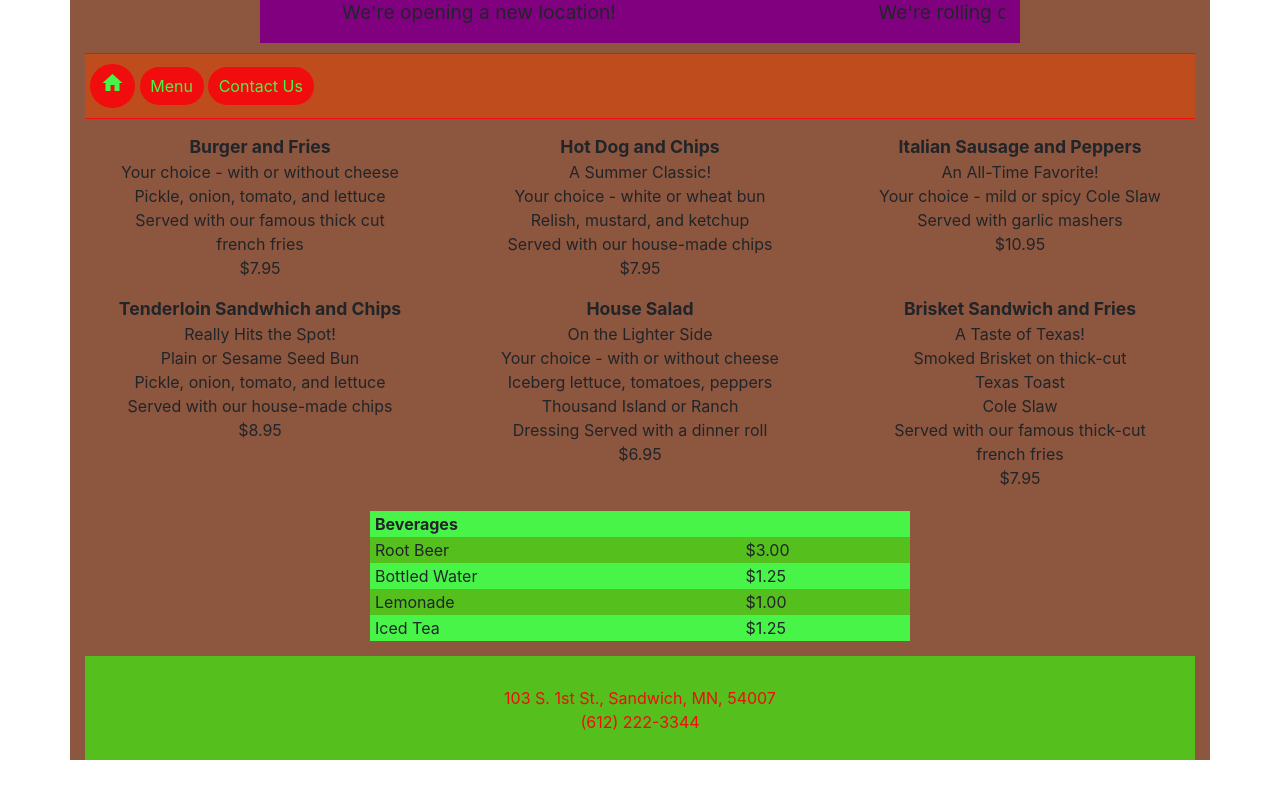
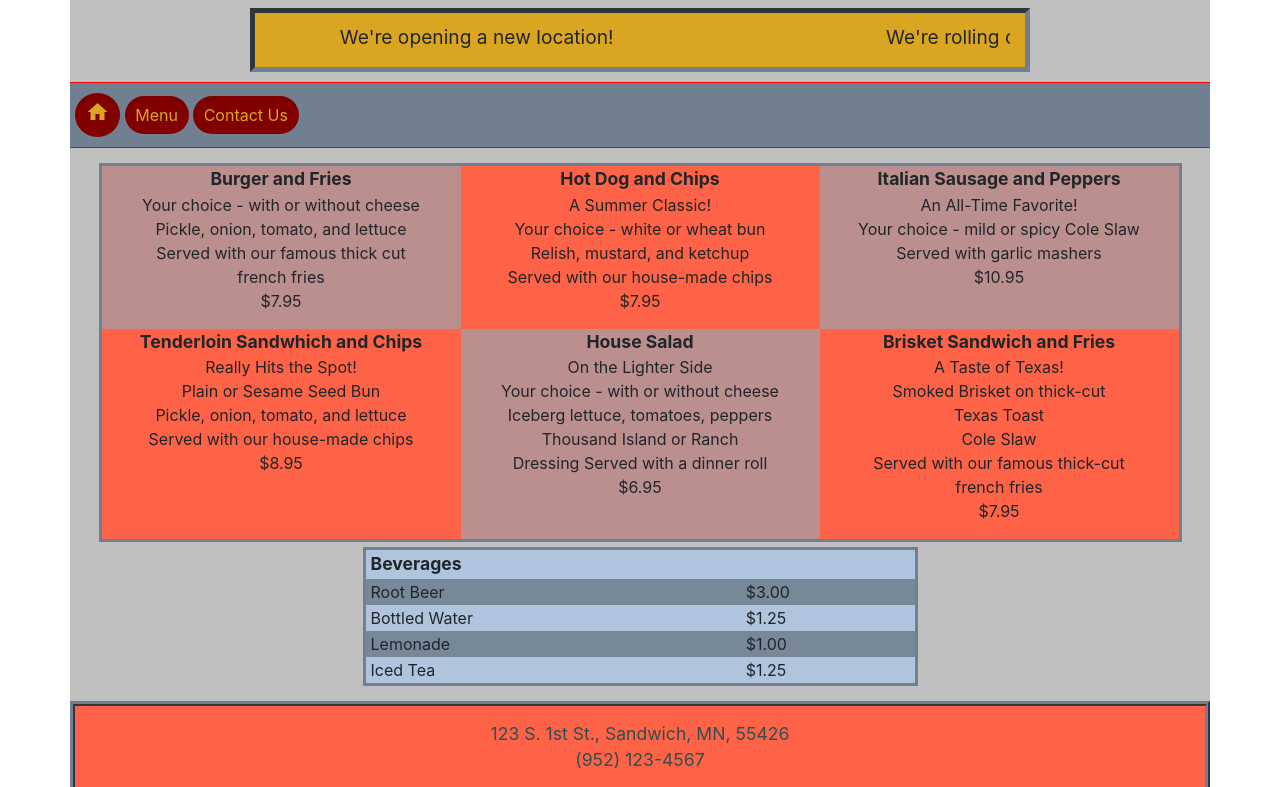
Before and after one commit to jnwhite/Gen10WebDevCourse, a plain HTML site: page restaurantSite3/menu.html in a window 1280 px wide. Shown: the part 177-964 px from the top of the page. Drawn offline with nearby package versions, Linux system fonts and the light colour scheme; a web font is replaced by a local one.

Commit message:
homework update

```diff
--- a/restaurantSite3/contactus.html
+++ b/restaurantSite3/contactus.html
@@ -2,7 +2,7 @@
 <!--
 Name: Jake White
 Date Created: 07/09/2019
-Last Revision: 07/22/2019
+Last Revision: 07/24/2019
 -->
 <html lang="eng">
 	<head>
@@ -11,8 +11,9 @@ Last Revision: 07/22/2019
 		<meta charset="utf-8">
 		<meta name="viewport" content="width=device-width, initial-scale=1, shrink-to-fit=no">
 
-		<!-- Bootstrap CDN copied from https://getbootstrap.com/docs/4.1/getting-started/introduction/ -->
 		<link rel="stylesheet" href="https://stackpath.bootstrapcdn.com/bootstrap/4.1.3/css/bootstrap.min.css" integrity="sha384-MCw98/SFnGE8fJT3GXwEOngsV7Zt27NXFoaoApmYm81iuXoPkFOJwJ8ERdknLPMO" crossorigin="anonymous">
+
+	   	<link href="https://fonts.googleapis.com/css?family=Courgette|Geostar&display=swap" rel="stylesheet">
 
 		<link href="styles/restaurantStyles.css" rel="stylesheet" type="text/css" />
 		<link href="https://fonts.googleapis.com/icon?family=Material+Icons" rel="stylesheet">
@@ -20,10 +21,6 @@ Last Revision: 07/22/2019
 		<script type="text/JavaScript" src="scripts/mainScript.js"></script>
 
 	   <style>
-			div.main-section {
-				background-color: #8C563F;
-				}
-
 			label, legend {
 				text-align: right;
 				margin-right: 5px;
@@ -43,11 +40,13 @@ Last Revision: 07/22/2019
 		<div class="jumbotron jumbotron-fluid">
 			<div class="container">
 				<noscript style="text-align:center; font-size: 1.5em;">Please enable JavaScript to fully enjoy our site!</noscript>
-				<h4 class="display-6">New Location Coming Soon!</h4>
+				<h3 class="display-6 announcement">New Location Coming Soon!</h3>
 			</div>
 		</div>
 
-		<h1>Family Table</h1>
+		<div class="row familyDiner">
+			<h1 class="col-10">Family Diner</h1>
+		</div>
 
 		<nav>
 			<a class="btn badge-pill" href="index.html"><i class="material-icons">home</i></a>
@@ -55,7 +54,7 @@ Last Revision: 07/22/2019
 			<a class="btn badge-pill" href="contactus.html">Contact Us</a>
 		</nav>
 
-		<form name="contactForm" novalidate onsubmit="return validateItems();">
+		<form name="contactForm" novalidate oninput="validateItems();" onsubmit="return">
 
 			<div class="form-group form-row align-items-center">
 				<label class="col-3 col-form-label" for="name">Name:</label>
@@ -161,14 +160,14 @@ Last Revision: 07/22/2019
 
 		</form>
 
-		<div id="confirm-validation" style="display:none; text-align: center; font-size: 1.2em;">
-			<p>Thanks for your information! We will get back to you soon.</p>
+		<div id="confirm-validation" style="display:none; text-align: center; font-size: 1.2em; border-style: outset; border-color: SlateGray; padding: 5px 5px 5px 5px; margin-left:auto; margin-right:auto; margin-top:0px; margin-bottom: 5px; width: 55%;">
+			<p>Thanks! Please hit Send Request, and we will get back to you soon.</p>
 		</div>
 
 		<div class="jumbotron jumbotron-fluid">
 			<div class="container">
-				<p>103 S. 1st St., Sandwich, MN, 54007<br>
-				(612) 222-3344</p>
+				<p>123 S. 1st St., Sandwich, MN, 55426<br>
+				(952) 123-4567</p>
 			</div>
 		</div>
 
--- a/restaurantSite3/menu.html
+++ b/restaurantSite3/menu.html
@@ -2,7 +2,7 @@
 <!--
 Name: Jake White
 Date Created: 07/09/2019
-Last Revision:
+Last Revision: 07/24/2019
 -->
 <html lang="eng">
 	<head>
@@ -14,23 +14,42 @@ Last Revision:
 		<!-- Bootstrap CDN copied from https://getbootstrap.com/docs/4.1/getting-started/introduction/ -->
        <link rel="stylesheet" href="https://stackpath.bootstrapcdn.com/bootstrap/4.1.3/css/bootstrap.min.css" integrity="sha384-MCw98/SFnGE8fJT3GXwEOngsV7Zt27NXFoaoApmYm81iuXoPkFOJwJ8ERdknLPMO" crossorigin="anonymous">
 
+	   <link href="https://fonts.googleapis.com/css?family=Courgette|Geostar&display=swap" rel="stylesheet">
+
 	   <link href="styles/restaurantStyles.css" rel="stylesheet" type="text/css" />
 	   <link href="https://fonts.googleapis.com/icon?family=Material+Icons" rel="stylesheet">
 
 	   <style>
-
-			div.main-section {
-				background-color: #8C563F;
+			div.menu {
+				background-color: none;
+				border-style: solid;
+				border-color: SlateGray;
+				width: 95%;
+				margin-top: 15px;
+				margin-bottom: 5px;
+				margin-left: auto;
+				margin-right: auto;
+				padding: 0;
 				}
 
-			div.menu {
-					margin-top: 15px;
-					margin-bottom: 5px;
+			div.menuRow div {
+				margin: 0px;
+				padding: 0px;
+				opacity: 1;
 				}
+
+			div.menuRow {
+				background-color: none;
+				padding: 0;
+				margin: 0;
+				width: 100%;
+				}
+
 			div.beverages {
 				margin-top: 5px;
 				margin-bottom: 15px;
 				}
+
 			span.item {
 				display: block;
 				text-align: center;
@@ -38,32 +57,43 @@ Last Revision:
 				font-size: 1.1em;
 				}
 
+			div.odd {
+				background-color: RosyBrown;
+				}
+
+			div.even {
+				background-color: tomato;
+				}
+
 			p.food {
 				text-align: center;
 				}
 
 			table {
+				border-style: solid;
+				border-color: SlateGray;
 				width: 50%;
 				margin-left:auto;
 				margin-right:auto;
 				}
 
-			td.head, td.name, td.pay {
+			td.head, td.bevName, td.pay {
 				text-align: left;
 				padding-left: 5px;
 				padding-right: 0px;
 				}
 
 			td.head {
+				font-size: 1.1em;
 				font-weight: bold;
 				}
 
 			tbody tr:nth-child(odd) {
-				background-color: #49F449;
+				background-color: LightSteelBlue;
 				}
 
 			tbody tr:nth-child(even) {
-				background-color: #55BF1D;
+				background-color: LightSlateGray;
 				}
 	   </style>
 
@@ -74,11 +104,13 @@ Last Revision:
 		<div class="jumbotron jumbotron-fluid">
 			<div class="container">
 				<noscript style="text-align:center; font-size: 1.5em;">Please enable JavaScript to fully enjoy our site!</noscript>
-				<h4 class="display-6">New Location Coming Soon!</h4>
+				<h3 class="display-6 announcement">New Location Coming Soon!</h3>
 			</div>
 		</div>
 
-		<h1>Family Table</h1>
+		<div class="row familyDiner">
+			<h1 class="col-10">Family Diner</h1>
+		</div>
 
 		<div class="row">
 			<div class="col-2">
@@ -109,8 +141,8 @@ Last Revision:
 		</nav>
 
 		<div class="menu">
-		<div class="row">
-			<div class="col-4"
+		<div class="row menuRow">
+			<div class="col-md-4 odd"
 				<!-- Div Class for Menu Item -->
 				<span class="item"> Burger and Fries </span>
 				<p class="food">Your choice - with or without cheese <br>
@@ -120,7 +152,7 @@ Last Revision:
 				&dollar;7.95
 			</div>
 
-			<div class="col-4"
+			<div class="col-md-4 even"
 				<!-- Div Class for Menu Item -->
 				<span class="item"> Hot Dog and Chips </span>
 				<p class="food">A Summer Classic! <br>
@@ -130,7 +162,7 @@ Last Revision:
 				&dollar;7.95
 			</div>
 
-			<div class="col-4"
+			<div class="col-md-4 odd"
 				<!-- Div Class for Menu Item -->
 				<span class="item"> Italian Sausage and Peppers </span>
 				<p class="food">An All-Time Favorite! <br>
@@ -139,8 +171,8 @@ Last Revision:
 				&dollar;10.95
 			</div>
 		</div>
-		<div class="row">
-			<div class="col-4"
+		<div class="row menuRow">
+			<div class="col-md-4 even"
 				<!-- Div Class for Menu Item -->
 				<span class="item"> Tenderloin Sandwhich and Chips </span>
 				<p class="food">Really Hits the Spot! <br>
@@ -150,7 +182,7 @@ Last Revision:
 				&dollar;8.95
 			</div>
 
-			<div class="col-4"
+			<div class="col-md-4 odd"
 				<!-- Div Class for Menu Item -->
 				<span class="item"> House Salad </span>
 				<p class="food">On the Lighter Side <br>
@@ -161,7 +193,7 @@ Last Revision:
 				&dollar;6.95
 			</div>
 
-			<div class="col-4"
+			<div class="col-md-4 even"
 				<!-- Div Class for Menu Item -->
 				<span class="item"> Brisket Sandwich and Fries </span>
 				<p class="food">A Taste of Texas! <br>
@@ -174,25 +206,26 @@ Last Revision:
 			</div>
 		</div>
 		</div>
-			<div class="col-12 beverages">
+
+			<div class="col-lg-12 beverages">
 				<table>
 					<tr>
 						<td colspan="2" class="head">Beverages</td>
 					</tr>
 					<tr>
-						<td class="name">Root Beer</td>
+						<td class="bevName">Root Beer</td>
 						<td class="pay">&dollar;3.00</td>
 					</tr>
 					<tr>
-						<td class="name">Bottled Water</td>
+						<td class="bevName">Bottled Water</td>
 						<td class="pay">&dollar;1.25</td>
 					</tr>
 					<tr>
-						<td class="name">Lemonade</td>
+						<td class="bevName">Lemonade</td>
 						<td class="pay">&dollar;1.00</td>
 					</tr>
 					<tr>
-						<td class="name">Iced Tea</td>
+						<td class="bevName">Iced Tea</td>
 						<td class="pay">&dollar;1.25</td>
 					</tr>
 				</table>
@@ -200,8 +233,8 @@ Last Revision:
 
 			<div class="jumbotron jumbotron-fluid">
 				<div class="container">
-					<p>103 S. 1st St., Sandwich, MN, 54007<br>
-					(612) 222-3344</p>
+					<p>123 S. 1st St., Sandwich, MN, 55426<br>
+				(952) 123-4567</p>
 				</div>
 			</div>
 	</div>
--- a/restaurantSite3/styles/restaurantStyles.css
+++ b/restaurantSite3/styles/restaurantStyles.css
@@ -1,13 +1,29 @@
 /*
 Creator: Jake White
 Date created: 07/10/2019
-Date last modified: 07/22/2019
+Date last modified: 07/24/2019
 */
  div.jumbotron {
-	 background-color: #55BF1D;
-	 color: #F10D0D;
+	 background-color: Tomato;
+	 color: DarkSlateGray;
 	 text-align: center;
-	 padding: 30px 20px 10px 20px;
+	 width: 100%;
+	 border-style: ridge;
+	 border-width: 5px;
+	 border-color: SlateGray;
+	 padding-top: 15px;
+	 padding-bottom: 15px;
+	 margin-bottom: 5px;
+	 margin-left: 0px;
+	 margin-right: 0px;
+ }
+
+ div.jumbotron .announcement {
+	 font-family: 'Courgette', cursive;
+ }
+
+ div.jumbotron p {
+	 font-size: 1.1em;
  }
 
  div.carousel {
@@ -15,36 +31,67 @@ Date last modified: 07/22/2019
 	 font-size: 1.2em;
 	 padding-top: 10px;
 	 margin-bottom: 10px;
-	 background-color: purple;
+	 background-color: GoldenRod;
+	 border-style: inset;
+	 border-color: SlateGray;
+	 border-width: 5px;
  }
-@import url('https://fonts.googleapis.com/css?family=Comfortaa|Playfair+Display&display=swap');
 
-h1 {
-	font-family: 'Comfortaa';
+ div.carouselRow {
+	 background-color: none;
+	 width: 100%;
+	 padding: 0px;
+	 margin-top: 0px;
+	 margin-bottom: 0px;
+	 margin-left: auto;
+	 margin-right: auto;
+ }
+
+
+div.main-section {
+	background-color: Silver;
+	width: 100%;
+	padding: 0;
+				}
+
+div.familyDiner h1 {
+	font-family: 'Geostar', Times;
 	text-align: center;
+	background-color: SkyBlue;
+	border-style: double;
+	border-width: 5px;
+	border-color: DarkSlateGray;
+	padding: 10px;
+	margin-left: auto;
+	margin-right: auto;
+	margin-top: 10px;
+	margin-bottom: 10px;
 }
 
  nav {
-	 background-color: #BF4C1D;
-	 border-top: thin #F10D0D solid;
-	 border-bottom: thin #F10D0D solid;
+	 background-color: SlateGray;
+	 border-top: thin red solid;
+	 border-bottom: thin red solid;
 	 padding: 10px 5px 10px 5px;
  }
 
- nav a.btn {
-	background-color: #F10D0D;
-	color: #49F449;
+  nav a.btn {
+		background-color: maroon;
+		color: goldenrod;
  }
 
- nav a.btn:visited {
-		background-color: #49F449;
-		color: #F10D0D;
+  nav a.btn:visited {
+	 background-color: Silver;
+	 color: tomato;
  }
 
  nav a.btn:hover {
 	 font-weight: bold;
+	 text-decoration: underline;
  }
 
  nav a.btn:active {
-	 text-decoration: none;
+	background-color: tomato;
+	color: silver;
+	text-decoration: none;
  }
```
Also changed, not shown: restaurantSite3/index.html (+14 -14 lines), restaurantSite3/scripts/mainScript.js (+9 -5 lines). Lines whose indentation alone changed are shown as unchanged.
